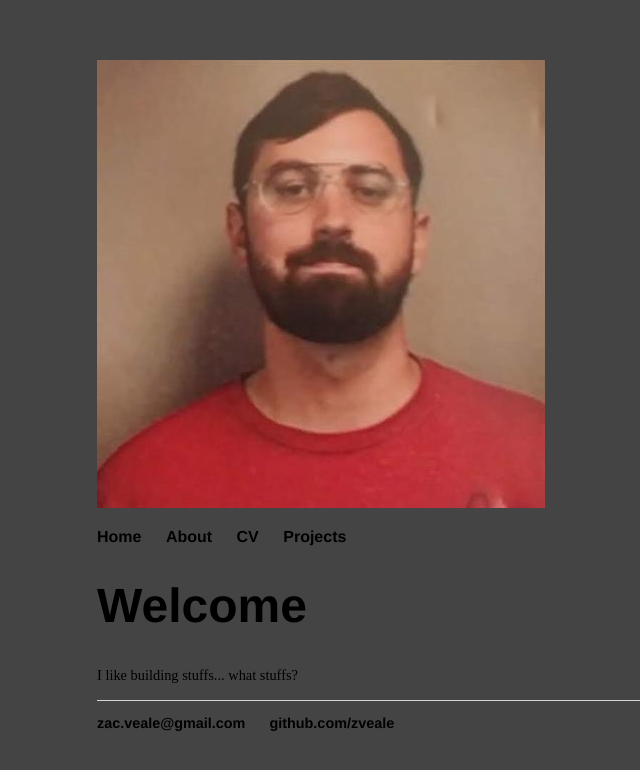
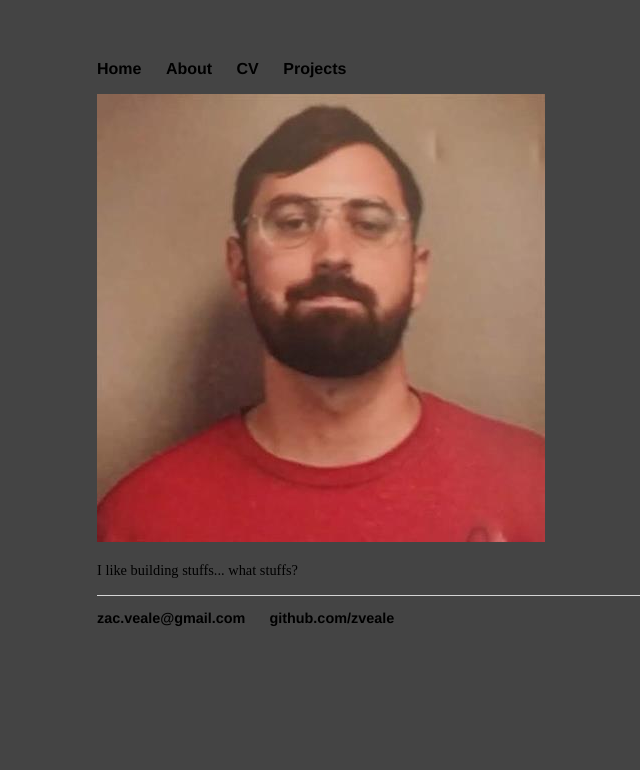
Before and after one commit to zveale/zveale.github.io, a Jekyll site: the page built from index.html, in a window 1280 px wide. Shown: the top 770 px of the page, without its empty margins (95-735 px from the left). Built offline with Jekyll 4.4.1, drawn with Linux system fonts in a browser that asks for light colours.

Commit message:
porofile picture

```diff
--- a/_layouts/default.html
+++ b/_layouts/default.html
@@ -6,9 +6,6 @@
 		<link rel="stylesheet" type="text/css" href="/css/main.css">
 	</head>
 	<body>
-		<profileImage>
-			<img src="/assets/ProfilePhoto.png" />
-		</profileImage>
 		<nav>
     		<ul>
         		<li><a href="/">Home</a></li>
--- a/index.html
+++ b/index.html
@@ -3,6 +3,8 @@ layout: default
 title: Zachary Veale
 ---
 <div class="blurb">
-	<h1>Welcome</h1>
+	<profileImage>
+		<img src="/assets/ProfilePhoto.png" />
+	</profileImage>
 	<p>I like building stuffs... <a href="/projects">what stuffs?</a></p>
 </div><!-- /.blurb -->
```
